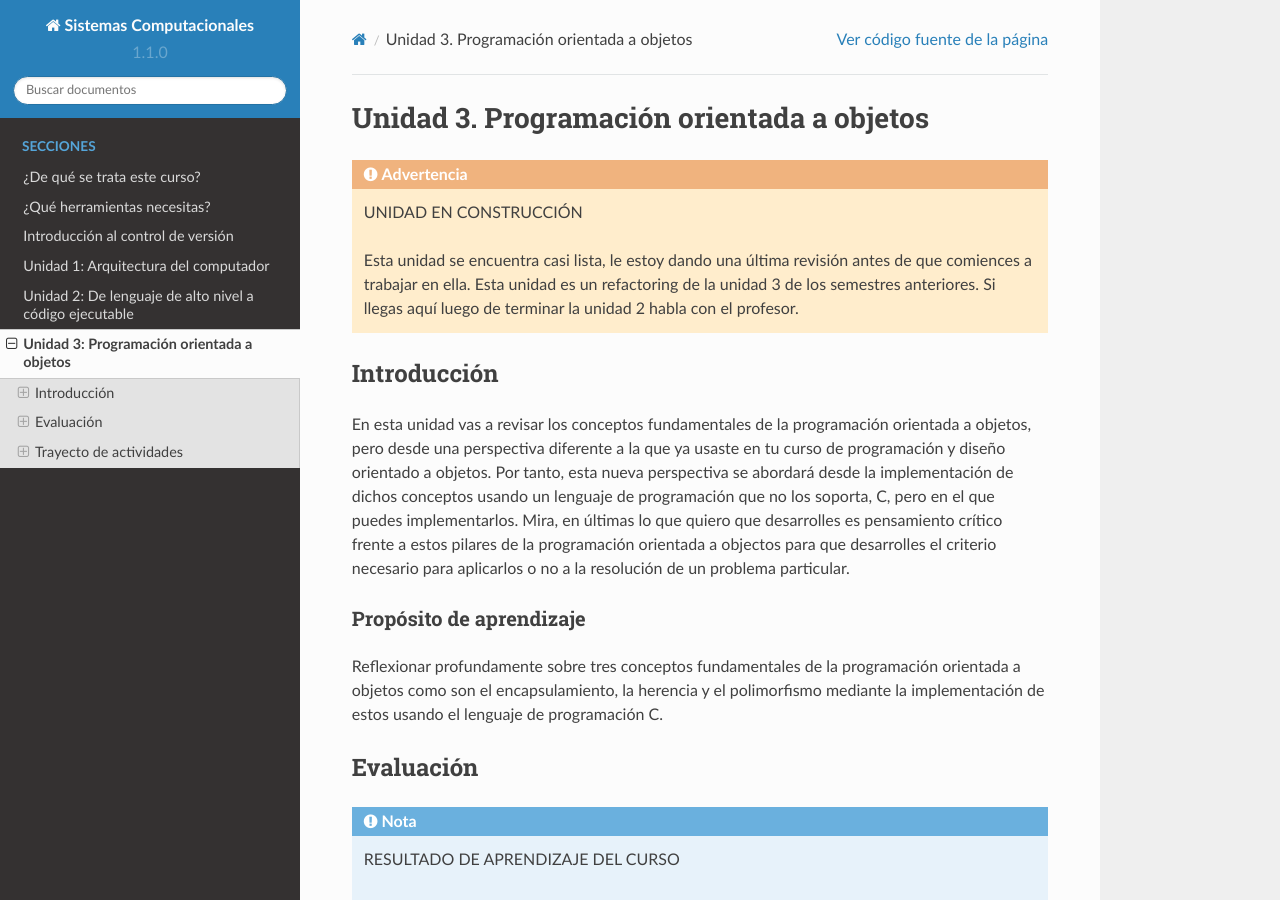
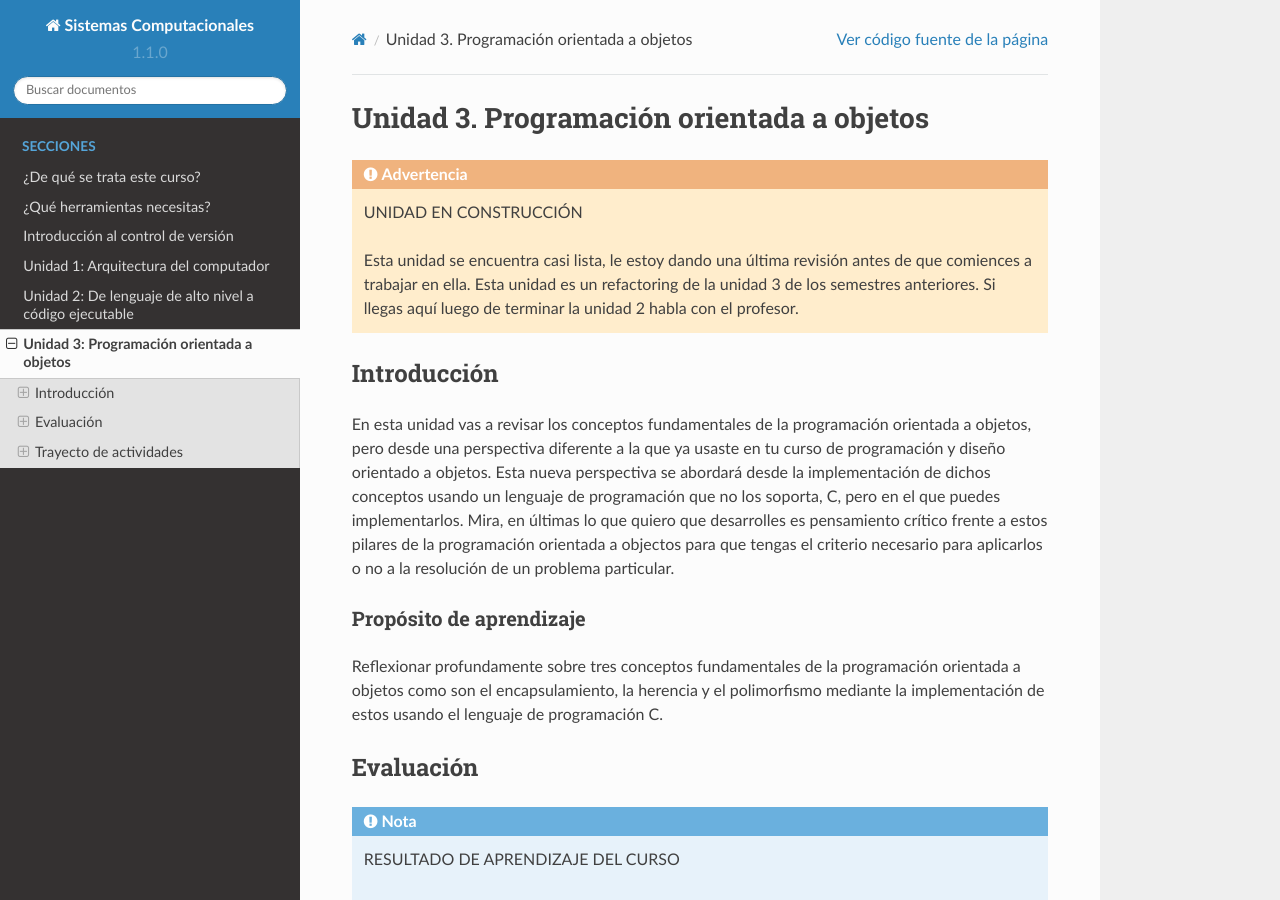
Before and after one commit to juanferfranco/SistemasComputacionales, a Sphinx documentation site: the page built from docs/_unidad3/unidad3.rst, in a window 1280 px wide and 900 px high. Built offline with Sphinx 7.4.7 and the Read the Docs theme 2.0.0, drawn with Linux system fonts in a browser that asks for light colours.

Commit message:
minor fix

```diff
--- a/docs/_unidad3/unidad3.rst
+++ b/docs/_unidad3/unidad3.rst
@@ -13,11 +13,11 @@ Introducción
 
 En esta unidad vas a revisar los conceptos fundamentales de la programación
 orientada a objetos, pero desde una perspectiva diferente a la que ya usaste en
-tu curso de programación y diseño orientado a objetos. Por tanto, esta nueva
+tu curso de programación y diseño orientado a objetos. Esta nueva
 perspectiva se abordará desde la implementación de dichos conceptos usando un lenguaje
 de programación que no los soporta, C, pero en el que puedes implementarlos. Mira,
 en últimas lo que quiero que desarrolles es pensamiento crítico frente a estos pilares
-de la programación orientada a objectos para que desarrolles el criterio necesario
+de la programación orientada a objectos para que tengas el criterio necesario
 para aplicarlos o no a la resolución de un problema particular.
 
 Propósito de aprendizaje
```
